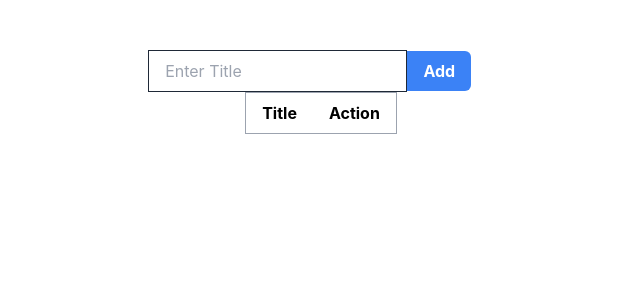
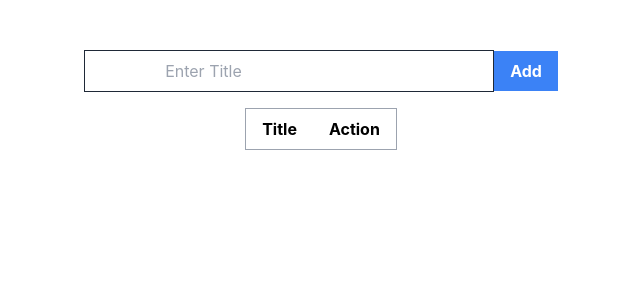
Before and after one commit to aalka061/simple_to_do_task, a React (Create React App) app: page / in a window 1280 px wide. Shown: the top 300 px of the page, without its empty margins (319-959 px from the left). Built offline with nearby package versions, Linux system fonts and the light colour scheme.

Commit message:
increase input width

```diff
--- a/src/App.js
+++ b/src/App.js
@@ -7,17 +7,17 @@ function SearchBar({ inputValue, handleInputChange, handleSubmit }) {
   return (
     <div className="flex items-center justify-center">
       <form onSubmit={handleSubmit}>
-        <div className="container ">
+        <div className="mb-4">
           <input
             style={{ marginTop: 50 }}
-            className="border border-gray-800 rounded-none w-3/4 py-2 px-4 "
+            className="border border-gray-800 rounded-none  py-2 px-20 "
             type="text"
             placeholder="Enter Title"
             value={inputValue}
             onChange={handleInputChange}
           ></input>
           <button
-            className="py-2 px-4 bg-blue-500 hover:bg-blue-600 text-white font-bold rounded-r-md"
+            className="py-2 px-4 bg-blue-500 hover:bg-blue-600 text-white font-bold rounded-none"
             type="submit"
           >
             Add
```
